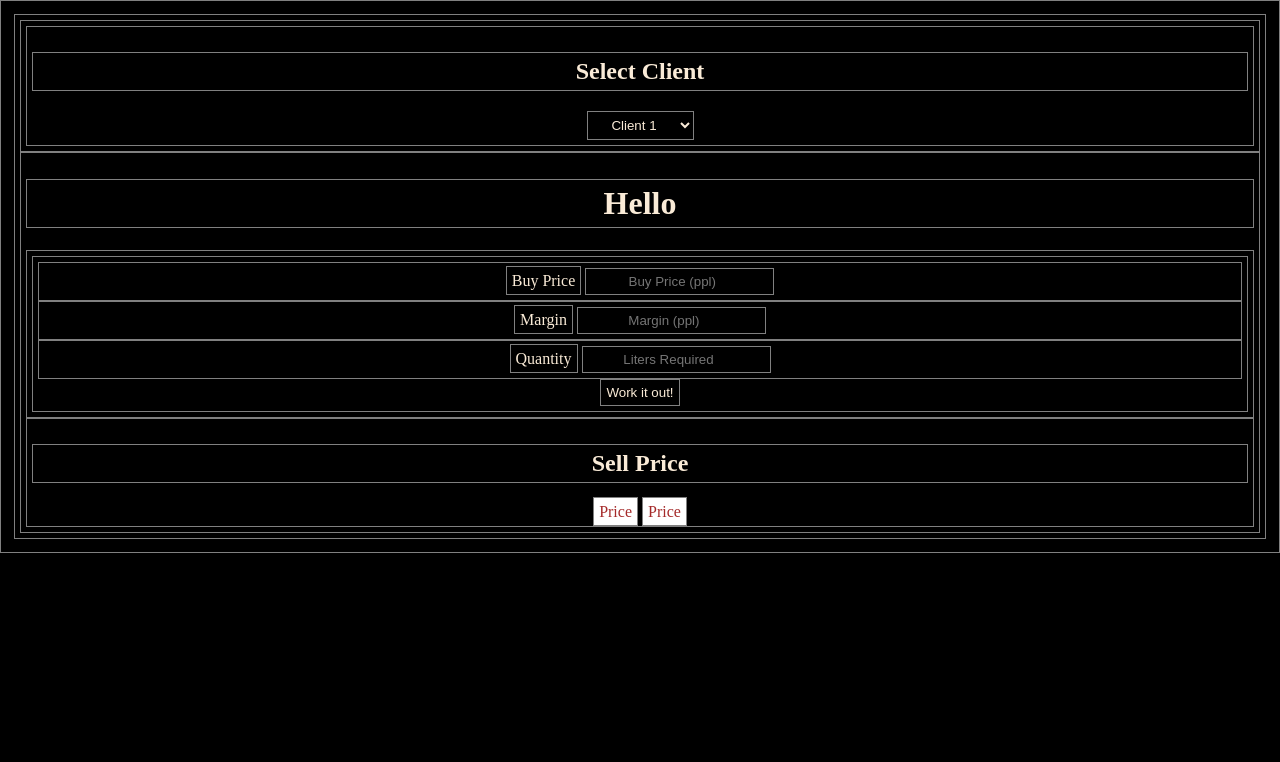
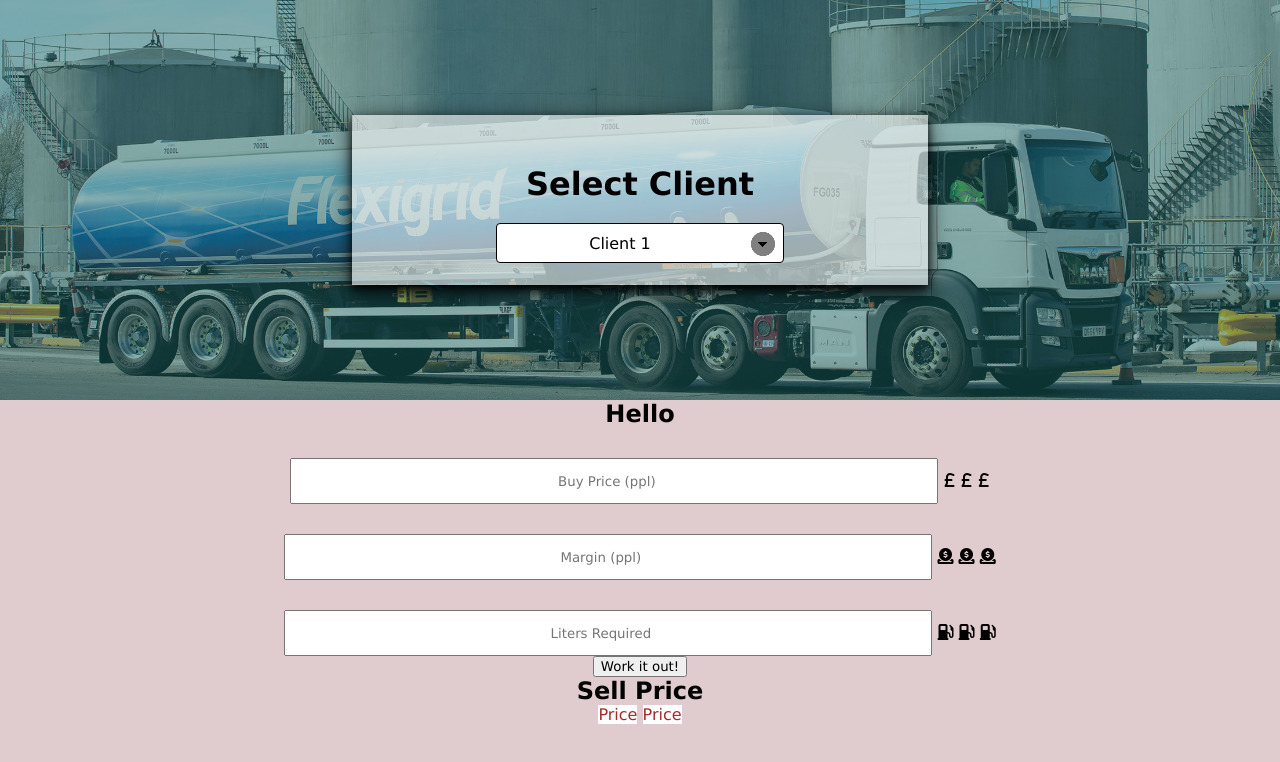
Before and after one commit to R0bsaunders/fuel-cost-and-sell-price-calculator-application, a plain HTML site: page index.html in a window 1280 px wide. Drawn offline with nearby package versions, Linux system fonts and the light colour scheme.

Commit message:
Completed dtyling on the header and moved onto the form

```diff
--- a/assets/style/style.css
+++ b/assets/style/style.css
@@ -1,13 +1,118 @@
 * {
-    background-color: black;
-    color: antiquewhite;
+    color: black;
     text-align: center;
-    border: solid grey 1px;
-    padding: 5px;
+    font-family:Verdana, Geneva, Tahoma, sans-serif ;
+    margin: 0px;
 }
 
+body {
+    background-color: #E0CCCF;
+}
 p {
     display: inline;
     background: white;
     color: brown;
 }
+
+header {
+    background-image: url("/assets/images/Flexigrid-Truck_1.jpg");
+    min-height: 50vh;
+    background-repeat: no-repeat;
+    background-position: 10% 80%;
+    background-size: cover;
+    display: flex;
+    justify-content: center;
+    align-items: center;
+}
+
+#overlay {
+    position: fixed; /* Sit on top of the page content */
+    width: auto; /* Full width (cover the whole page) */
+    height: 50vh; /* Full height (cover the whole page) */
+    top: 0;
+    left: 0;
+    right: 0;
+    bottom: 0;
+    background-color: rgba(25, 100, 100, 0.5); /* Black background with opacity */
+
+  }
+
+#clientSelector {
+    z-index: 1;
+    width: 45%;
+    height: 120px;
+    background-color: rgba(250, 250, 250, 0.6);
+    box-shadow: 0 4px 8px 0 rgba(0, 0, 0, 0.8), 0 6px 20px 0 rgba(0, 0, 0, 0.8);
+    padding-top: 50px;
+}
+
+select {
+
+    /* styling */
+    background-color: white;
+    border: thin solid black;
+    border-radius: 4px;
+    display: inline-block;
+    font: inherit;
+    line-height: 1.5em;
+    padding: 0.5em 3.5em 0.5em 1em;
+
+    /* reset */
+
+    margin: 0;
+    -webkit-box-sizing: border-box;
+    -moz-box-sizing: border-box;
+    box-sizing: border-box;
+    -webkit-appearance: none;
+    -moz-appearance: none;
+
+  background-image:
+    linear-gradient(45deg, transparent 50%, black 50%),
+    linear-gradient(135deg, black 50%, transparent 50%),
+    radial-gradient(grey 70%, transparent 72%);
+background-position:
+    calc(100% - 20px) calc(1em + 2px),
+    calc(100% - 15px) calc(1em + 2px),
+    calc(100% - .5em) .5em;
+background-size:
+    5px 5px,
+    5px 5px,
+    1.5em 1.5em;
+background-repeat: no-repeat;
+}
+
+select:focus {
+background-image:
+    linear-gradient(45deg, black 50%, transparent 50%),
+    linear-gradient(135deg, transparent 50%, black 50%),
+    radial-gradient(gray 70%, transparent 72%);
+background-position:
+    calc(100% - 15px) 1em,
+    calc(100% - 20px) 1em,
+    calc(100% - .5em) .5em;
+background-size:
+    5px 5px,
+    5px 5px,
+    1.5em 1.5em;
+background-repeat: no-repeat;
+border-color: black;
+outline: 0;
+}
+
+#clientSelector select {
+    margin-top: 20px;
+    width: 50%;
+    height: 40px;
+}
+
+.inputContainer {
+    margin-top: 30px;
+
+
+}
+
+input {
+    height: 40px;
+    width: 50%;
+
+}
--- a/index.html
+++ b/index.html
@@ -5,17 +5,17 @@
     <meta http-equiv="X-UA-Compatible" content="IE=edge">
     <meta name="viewport" content="width=device-width, initial-scale=1.0">
     <link rel="stylesheet" href="assets/style/style.css">
+    <link rel="stylesheet" href="https://cdnjs.cloudflare.com/ajax/libs/font-awesome/6.2.1/css/all.min.css"/>
     <title>Document</title>
 </head>
 
 <body>
 
     <header>
-
-
+        <div id="overlay"></div>
         <div id="clientSelector">
 
-            <h2>Select Client</h2>
+            <h1>Select Client</h1>
             <select name="client" id="clientDropdown">
                 <option disabled="true">Select Client</option>
 
@@ -28,24 +28,30 @@
 
     <main>
 
-        <h1>Hello</h1>
+        <h2>Hello</h2>
         <div id="costingEL">
 
             <form id="requirements">
 
-                <div>
-                    <label for="buyPrice">Buy Price</label>
+                <div class="inputContainer">
                     <input type="number" id ="buyPrice" name="buyPrice" step=".01" placeholder="Buy Price (ppl)" />
+                    <i class="fa-solid fa-sterling-sign"></i>
+                    <i class="fa-solid fa-sterling-sign"></i>
+                    <i class="fa-solid fa-sterling-sign"></i>
                 </div>
 
-                <div>
-                    <label for="margin">Margin</label>
+                <div class="inputContainer">
                     <input type="number" id ="margin" name="margin" step=".01" placeholder="Margin (ppl)" />
+                    <i class="fa-solid fa-circle-dollar-to-slot"></i>
+                    <i class="fa-solid fa-circle-dollar-to-slot"></i>
+                    <i class="fa-solid fa-circle-dollar-to-slot"></i>
                 </div>
 
-                <div>
-                    <label for="liters">Quantity</label>
+                <div class="inputContainer">
                     <input type="number" id ="liters" name="liters" placeholder="Liters Required" />
+                    <i class="fa-solid fa-gas-pump"></i>
+                    <i class="fa-solid fa-gas-pump"></i>
+                    <i class="fa-solid fa-gas-pump"></i>
                 </div>
 
                 <button id="calculate">Work it out!</button>
```
Also changed, not shown: assets/images/Flexigrid-Truck_1.jpg (added).
